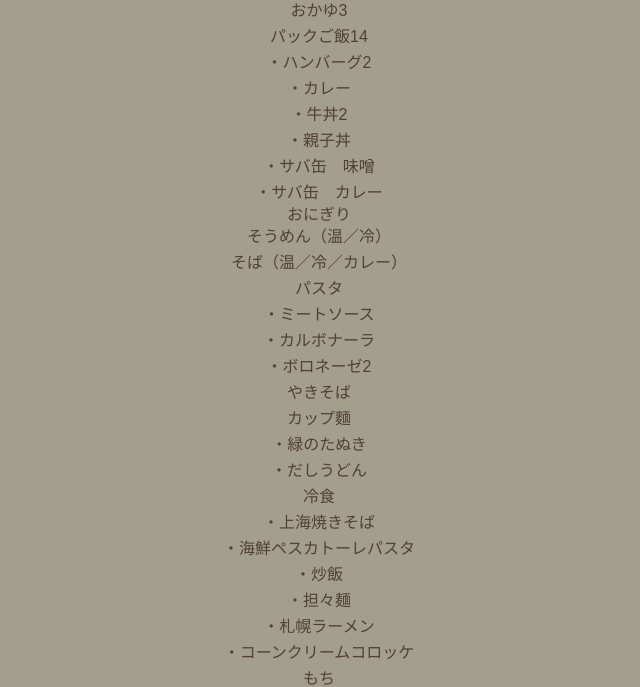
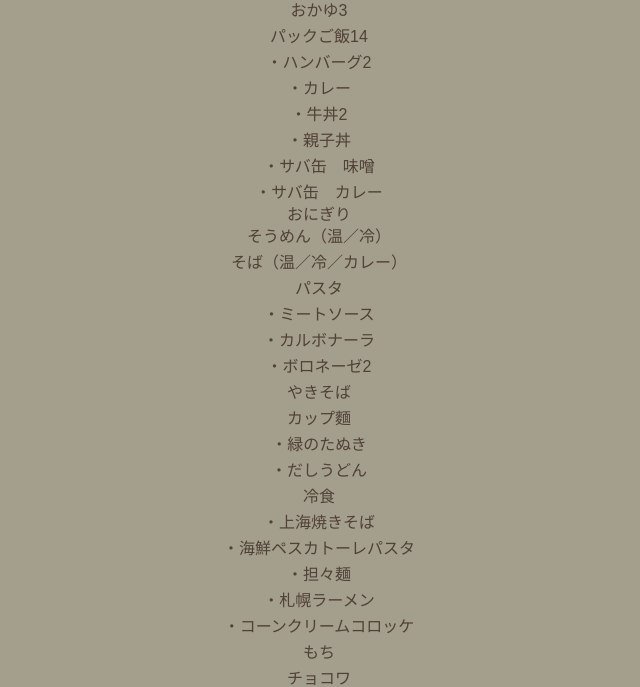
Before and after one commit to warauinoru/iidafam, a plain HTML site: page index.html in a window 1280 px wide. Shown: the part 115-802 px from the top of the page, without its empty margins (321-961 px from the left). Drawn offline with Linux system fonts and the light colour scheme.

Commit message:
Update index.html

```diff
--- a/index.html
+++ b/index.html
@@ -32,7 +32,6 @@
         <li>冷食</li>
         <li>・上海焼きそば</li>
         <li>・海鮮ペスカトーレパスタ</li>
-        <li>・炒飯</li>
         <li>・担々麺</li>
         <li>・札幌ラーメン</li>
         <li>・コーンクリームコロッケ</li>
```
